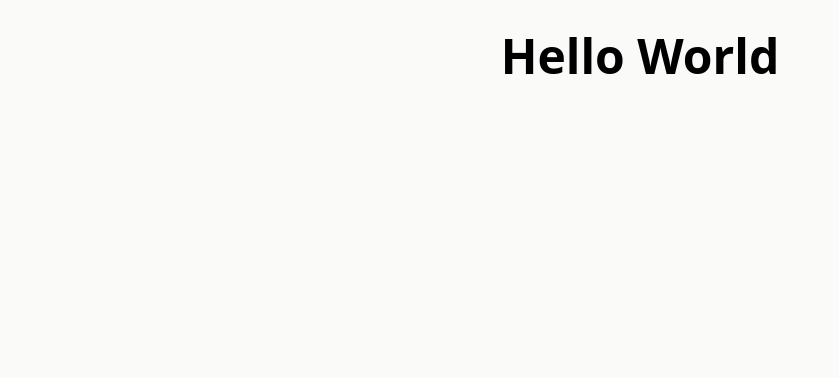
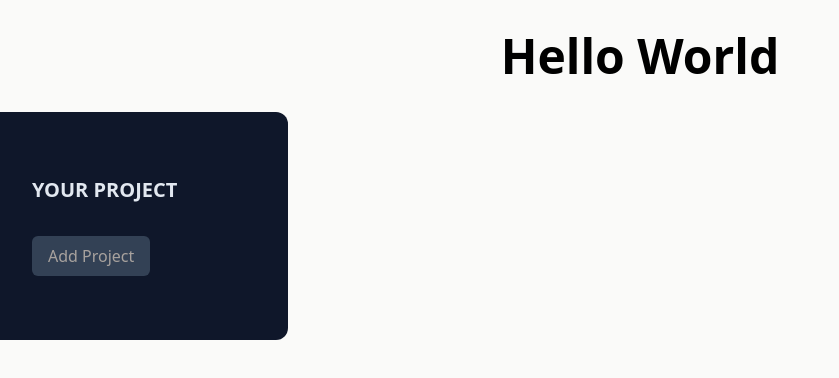
Before and after one commit to pankaj2605/Project-management, a React (Vite) app: page / in a window 1280 px wide. Shown: the top 378 px of the page, without its empty margins (0-839 px from the left). Built offline with nearby package versions, Linux system fonts and the light colour scheme.

Commit message:
added sidebar

```diff
--- a/src/App.jsx
+++ b/src/App.jsx
@@ -1,8 +1,11 @@
+import ProjectsSidebar from "./components/ProjectsSidebar";
+
 function App() {
   return (
-    <>
+    <main className="h-screen my-8">
       <h1 className="my-8 text-center text-5xl font-bold">Hello World</h1>
-    </>
+      <ProjectsSidebar/>
+    </main>
   );
 }
 
--- /dev/null
+++ b/src/components/ProjectsSidebar.jsx
@@ -0,0 +1,17 @@
+import React from 'react'
+
+export default function ProjectsSidebar() {
+  return (
+    <aside className='w-1/3 px-8 py-16 bg-slate-900 text-slate-50 md:w-72 rounded-r-xl'>
+        <h2 className='mb-8 font-bold uppercase md:text-xl text-slate-200'>Your Project</h2>
+        <div>
+            <button className='px-4 py-2 text-xs md:text-base rounded-md bg-slate-700 text-stone-400 hover:bg-slate-600 hover:text-slate-100'>
+                Add Project
+            </button>
+        </div>
+        <ul>
+
+        </ul>
+    </aside>
+  )
+}
```
